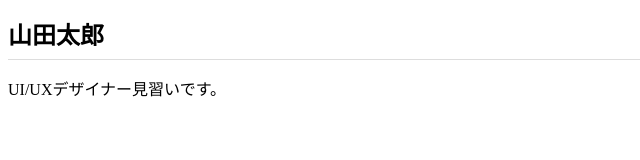
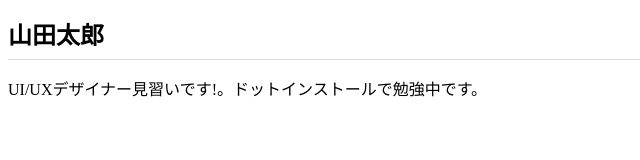
Before and after one commit to Sasaki0087/dotinstall.github.io, a plain HTML site: page index.html in a window 1280 px wide. Shown: the whole page, without its empty margins (0-640 px from the left). Drawn offline with Linux system fonts and the light colour scheme.

Commit message:
Add files via upload

```diff
--- a/index.html
+++ b/index.html
@@ -9,6 +9,6 @@
 </head>
 <body>
     <h1>山田太郎</h1>
-    <p>UI/UXデザイナー見習いです。</p>
+    <p>UI/UXデザイナー見習いです!。ドットインストールで勉強中です。</p>
 </body>
 </html>
```
